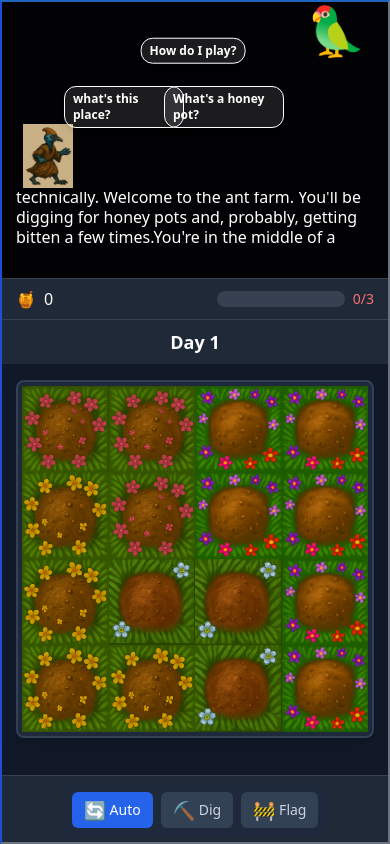
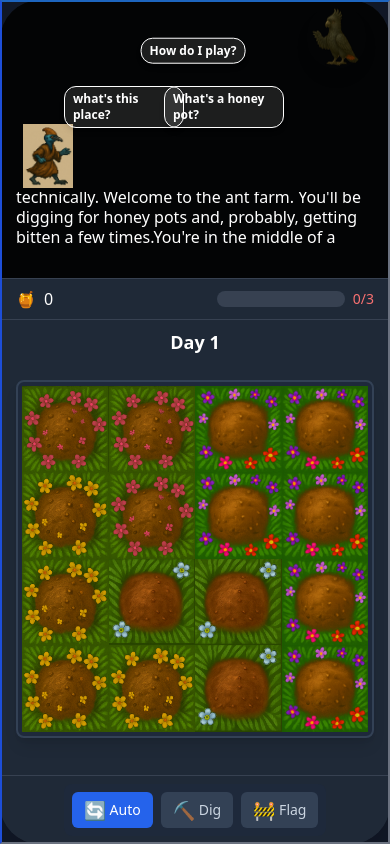
Before and after one commit to Crushford/Cassowary-Games, a Vue app: page /game in a window 390 px wide. Built offline with nearby package versions, Linux system fonts and the light colour scheme.

Commit message:
Add Cockatoo image and render as mobile on desktop (not working)

```diff
--- a/src/App.vue
+++ b/src/App.vue
@@ -4,10 +4,8 @@
 
 <script setup lang="ts">
 import { onMounted } from 'vue';
-import { useRoute } from 'vue-router';
 import { useGameStore } from './stores/gameStore';
 
-const route = useRoute();
 const gameStore = useGameStore();
 
 // Load saved puzzles from local storage on app mount
--- a/src/components/Story.vue
+++ b/src/components/Story.vue
@@ -24,8 +24,14 @@
 
       <!-- Character Avatar (Cockatoo) -->
       <div class="col-start-5 row-start-1 flex items-start justify-end pr-4">
-        <span class="text-5xl animate-bounce select-none">
-          {{ dialogueStore.currentCharacter?.fallbackEmoji || '🦜' }}
+        <img
+          v-if="dialogueStore.currentCharacter?.portraitUrl"
+          :src="dialogueStore.currentCharacter.portraitUrl"
+          alt="Character Portrait"
+          class="w-16 h-16 object-contain rounded-full shadow-lg animate-bounce select-none"
+        />
+        <span v-else class="text-5xl animate-bounce select-none">
+          {{ dialogueStore.currentCharacter?.fallbackEmoji }}
         </span>
       </div>
     </div>
--- a/src/data/characters/cockatooJames.json
+++ b/src/data/characters/cockatooJames.json
@@ -2,7 +2,7 @@
   "id": "cockatooJames",
   "displayName": "James",
   "fallbackEmoji": "🦜",
-  "portraitUrl": null,
+  "portraitUrl": "/assets/characters/cockatoo-james.png",
   "introNodeId": "start",
   "dialogue": [
     {
--- a/src/views/GameMode.vue
+++ b/src/views/GameMode.vue
@@ -1,7 +1,13 @@
 <template>
-  <div class="flex flex-col h-screen bg-gray-900">
+  <div class="flex items-center justify-center min-h-screen bg-gray-900">
+    <!-- Mobile-like container -->
+    <div
+      class="w-full max-w-[430px] h-[100vh] bg-gray-800 rounded-[40px] shadow-2xl overflow-hidden flex flex-col"
+    >
       <!-- Story Component (Fixed 1/3 height) -->
+      <div class="h-[33vh]">
         <Story />
+      </div>
 
       <!-- Game Content (Fixed 2/3 height) -->
       <div class="h-[67vh] flex flex-col">
@@ -44,13 +50,14 @@
           </div>
 
           <!-- Play Grid (Flexible height) -->
-        <div class="flex-1">
+          <div class="flex-1 overflow-auto">
             <PlayGrid />
           </div>
 
           <!-- Digging Mode Toggle -->
           <div class="flex justify-center py-2 bg-gray-800 text-white border-t border-gray-700">
             <DiggingModeToggle />
+          </div>
         </div>
       </div>
     </div>
```
Also changed, not shown: public/assets/characters/cockatoo-james.png (added). Lines whose indentation alone changed are shown as unchanged.
